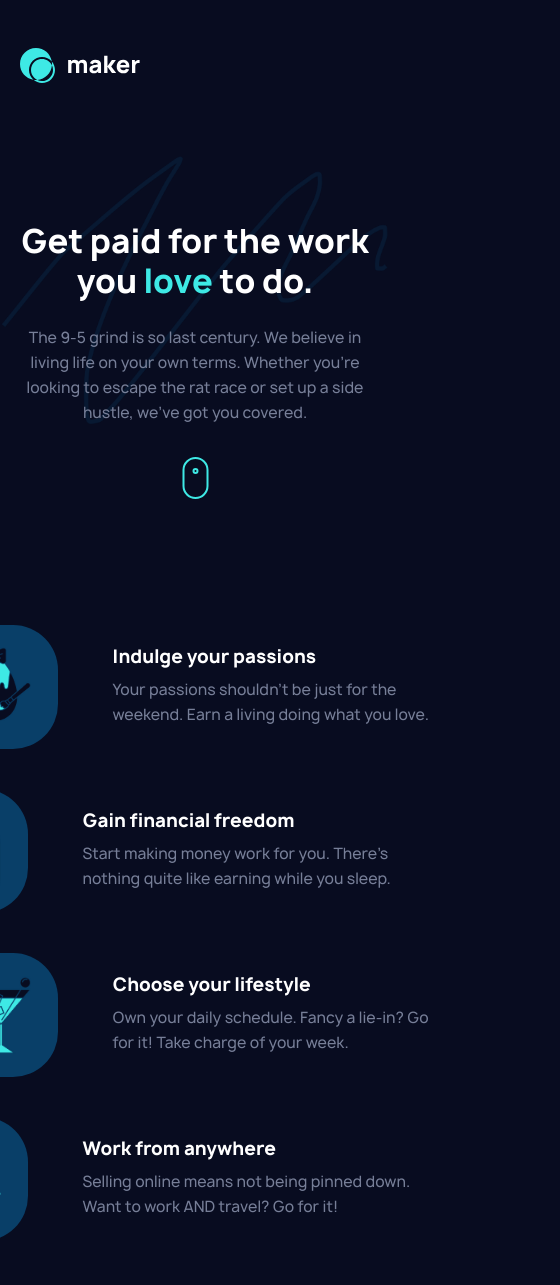
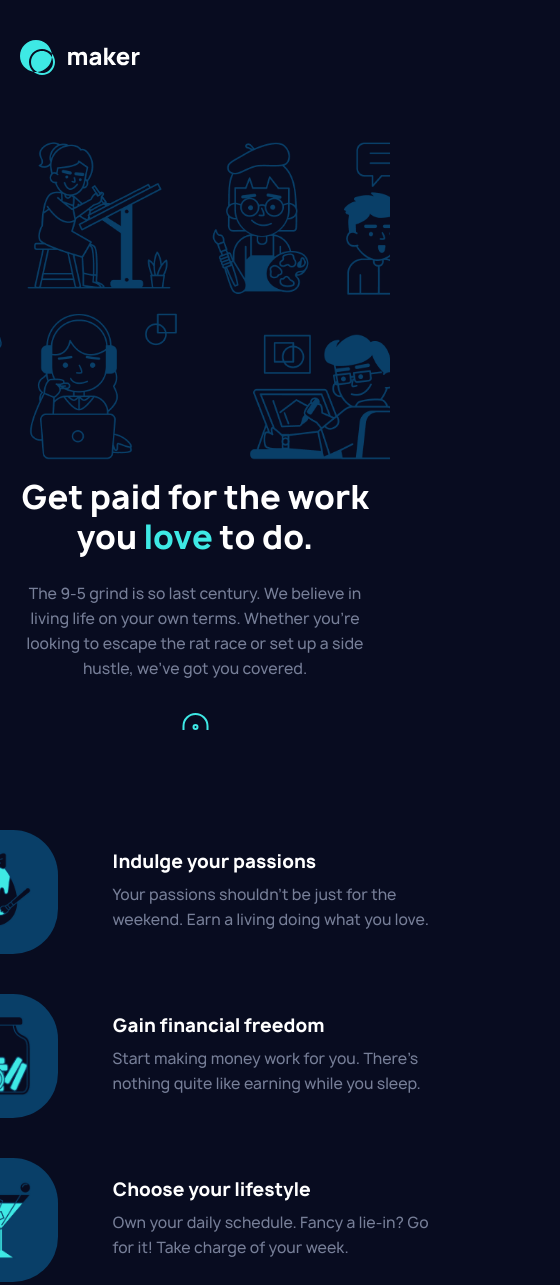
Before and after one commit to BercAlexei/maker, a website: page src/index.html in a window 390 px wide. Shown: the top 1285 px of the page, 560 px wide, since content can reach past the window. Drawn offline with nearby package versions, Linux system fonts and the light colour scheme; files that its build step writes are made by us from their sources.

Commit message:
media 577px

```diff
--- a/src/scss/base/_media.scss
+++ b/src/scss/base/_media.scss
@@ -17,7 +17,6 @@
         min-height: 515px;
         padding-top: 48px;
         &__bg {
-            top: 158px;
             height: 357px;
             img {
                 margin-right: 45px;
@@ -111,6 +110,40 @@
     }
 }
 
-@media (max-width: 768px) {}
+@media (max-width: 768px) {
+    .promo {
+        padding-top: 40px;
+        height: 730px;
+        &__bg {
+            top: 142px;
+            height: 318px;
+            justify-content: center;
+            img {
+                margin-right: 35px;
+            }
+        }
+        &__center {
+            display: none;
+        }
+        &__text {
+            margin-top: 402px;
+        }
+    }
+
+    .advantages {
+        padding-top: 100px;
+        &__item {
+            &:nth-child(even) {
+                margin-left: 0;
+            }
+        }
+    }
+    .pricing {
+        padding-top: 120px;
+    }
+    .subscription {
+
+    }
+}
 
 @media (max-width: 576px) {}
--- a/src/scss/blocks/_form.scss
+++ b/src/scss/blocks/_form.scss
@@ -7,10 +7,10 @@
     &__error {
         display: flex;
         flex-direction: column;
+        margin-right: 16px;
         input {
             width: 320px;
             height: 48px;
-            margin-right: 16px;
             padding: 12px 16px 11px 16px;
             outline: none;
             caret-color: $blue;
--- a/src/scss/blocks/_pricing.scss
+++ b/src/scss/blocks/_pricing.scss
@@ -1,7 +1,7 @@
 .pricing {
     padding-top: 202px;
     &__descr {
-        width: 540px;
+        max-width: 540px;
         margin: 24px auto 0 auto;
         font-style: normal;
         font-weight: 500;
--- a/src/scss/blocks/_promo.scss
+++ b/src/scss/blocks/_promo.scss
@@ -10,7 +10,7 @@
         align-items: center;
         left: 50%;
         transform: translateX(-50%);
-        top: 212px;
+        bottom: 0;
         height: 459px;
         img {
             max-height: 100%;
@@ -20,6 +20,7 @@
             }
         }
     }
+
     &__center {
         position: relative;
         top: -47px;
```
Also changed, not shown: dist/css/style.min.css, 1 other file.
